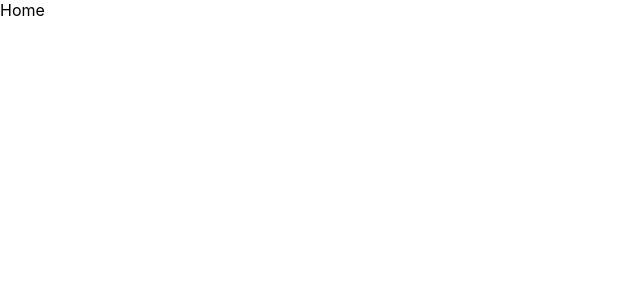
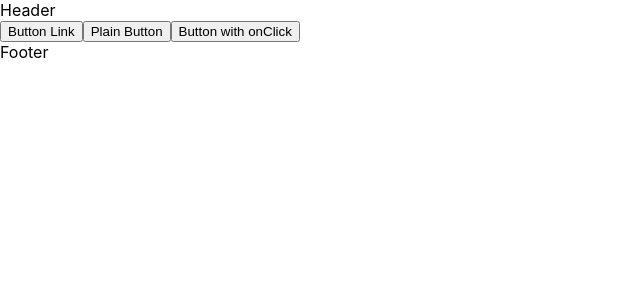
Before and after one commit to PeytonCleveland/tchdet, a Next.js app: page / in a window 1280 px wide. Shown: the top 300 px of the page, without its empty margins (0-640 px from the left). Built offline with nearby package versions, Linux system fonts and the light colour scheme.

Commit message:
added base components, prop-types

```diff
--- /dev/null
+++ b/components/button/index.js
@@ -0,0 +1,25 @@
+import Link from 'next/link';
+import PropTypes from 'prop-types';
+
+const Button = ({ href, onClick, children }) => {
+  return (
+    // If there is an href, it will be a button-link, otherwise it will be a simple button
+    href ? (
+      <Link href={href} passHref>
+        <a>
+          <button onClick={onClick}>{children}</button>
+        </a>
+      </Link>
+    ) : (
+      <button onClick={onClick}>{children}</button>
+    )
+  );
+};
+
+export default Button;
+
+Button.propTypes = {
+  href: PropTypes.string,
+  onClick: PropTypes.func,
+  children: PropTypes.string.isRequired,
+};
--- /dev/null
+++ b/components/footer/index.js
@@ -0,0 +1,5 @@
+const Footer = () => {
+  return <div>Footer</div>;
+};
+
+export default Footer;
--- /dev/null
+++ b/components/header/index.js
@@ -0,0 +1,5 @@
+const Header = () => {
+  return <div>Header</div>;
+};
+
+export default Header;
--- /dev/null
+++ b/components/index.js
@@ -0,0 +1,3 @@
+export { Header } from './header';
+export { Footer } from './footer';
+export { Button } from './button';
--- /dev/null
+++ b/components/layout/index.js
@@ -0,0 +1,14 @@
+import Header from '../header';
+import Footer from '../footer';
+
+const Layout = ({ children }) => {
+  return (
+    <>
+      <Header />
+      {children}
+      <Footer />
+    </>
+  );
+};
+
+export default Layout;
--- a/package.json
+++ b/package.json
@@ -10,6 +10,7 @@
   },
   "dependencies": {
     "next": "12.0.3",
+    "prop-types": "^15.7.2",
     "react": "17.0.2",
     "react-dom": "17.0.2"
   },
--- a/pages/_app.js
+++ b/pages/_app.js
@@ -1,7 +1,12 @@
-import '../styles/globals.css'
+import '../styles/globals.css';
+import Layout from '../components/layout';
 
 function MyApp({ Component, pageProps }) {
-  return <Component {...pageProps} />
+  return (
+    <Layout>
+      <Component {...pageProps} />
+    </Layout>
+  );
 }
 
-export default MyApp
+export default MyApp;
--- a/pages/index.js
+++ b/pages/index.js
@@ -1,4 +1,14 @@
+import Button from '../components/button';
+
 const Home = () => {
-  return <div>Home</div>;
+  return (
+    <div>
+      <Button href="/Hello">Button Link</Button>
+      <Button>Plain Button</Button>
+      <Button onClick={() => console.log('I was clicked')}>
+        Button with onClick
+      </Button>
+    </div>
+  );
 };
 export default Home;
```
